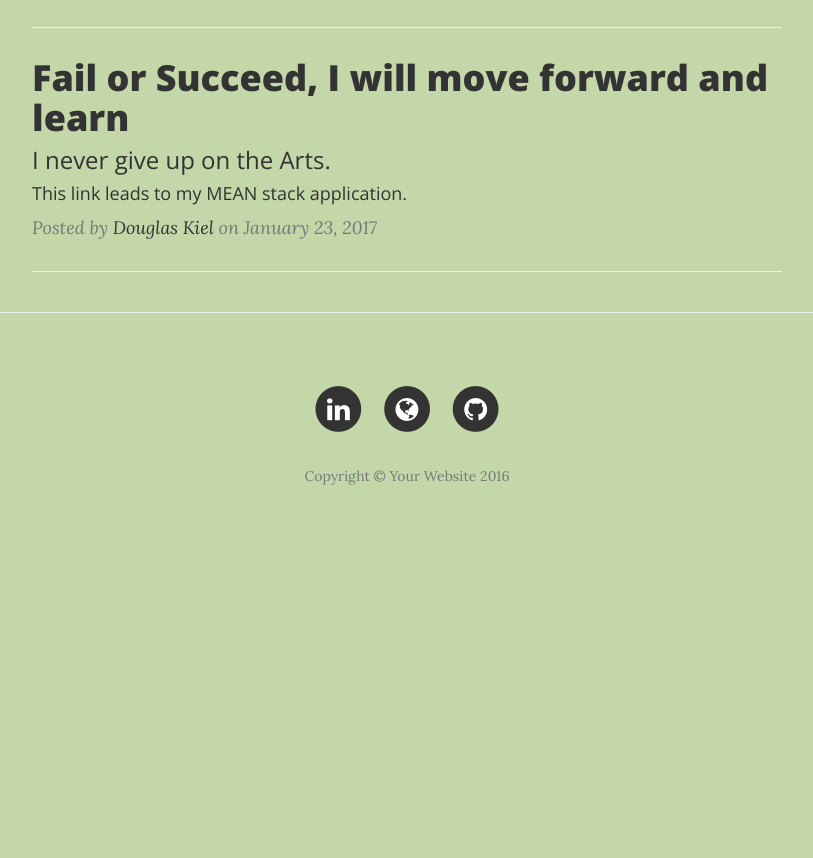
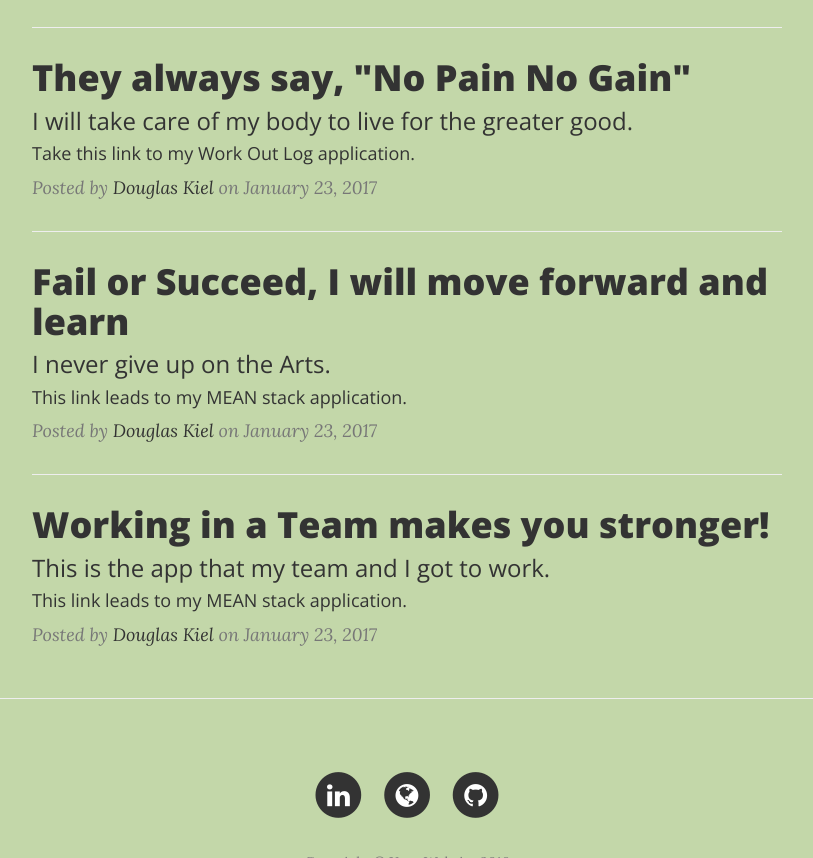
Before and after one commit to douglaskiel/douglaskiel.github.io, a website: page index.html in a window 1280 px wide. Shown: the part 1105-1963 px from the top of the page, without its empty margins (233-1046 px from the left). Before the commit the page ends 1657 px from the top, so only its background shows below. Drawn offline with nearby package versions, Linux system fonts and the light colour scheme.

Commit message:
added app to portfolio'

```diff
--- a/index.html
+++ b/index.html
@@ -127,6 +127,19 @@
                 </div>
                 <hr>
                 <div class="post-preview">
+                    <a target="_blank" href="https://strong-commitment.herokuapp.com/">
+                        <h2 class="post-title">
+                            They always say, "No Pain No Gain"
+                        </h2>
+                        <h3 class="post-subtitle">
+                            I will take care of my body to live for the greater good.
+                        </h3>
+                        <h4 class="post-subtitle">Take this link to my Work Out Log application.</h4>
+                    </a>
+                    <p class="post-meta">Posted by <a href="#">Douglas Kiel</a> on January 23, 2017</p>
+                </div>
+                <hr>
+                <div class="post-preview">
                     <a target="_blank" href="https://harrisoninputs.herokuapp.com/">
                         <h2 class="post-title">
                             Fail or Succeed, I will move forward and learn
@@ -139,6 +152,18 @@
                     <p class="post-meta">Posted by <a href="#">Douglas Kiel</a> on January 23, 2017</p>
                 </div>
                 <hr>
+                <div class="post-preview">
+                    <a target="_blank" href="https://wdbthestore.herokuapp.com/">
+                        <h2 class="post-title">
+                            Working in a Team makes you stronger!
+                        </h2>
+                        <h3 class="post-subtitle">
+                            This is the app that my team and I got to work.
+                        </h3>
+                        <h4 class="post-subtitle">This link leads to my MEAN stack application.</h4>
+                    </a>
+                    <p class="post-meta">Posted by <a href="#">Douglas Kiel</a> on January 23, 2017</p>
+                </div>
 
             </div>
         </div>
```
Also changed, not shown: myjourney.html (+1 -1 lines).
